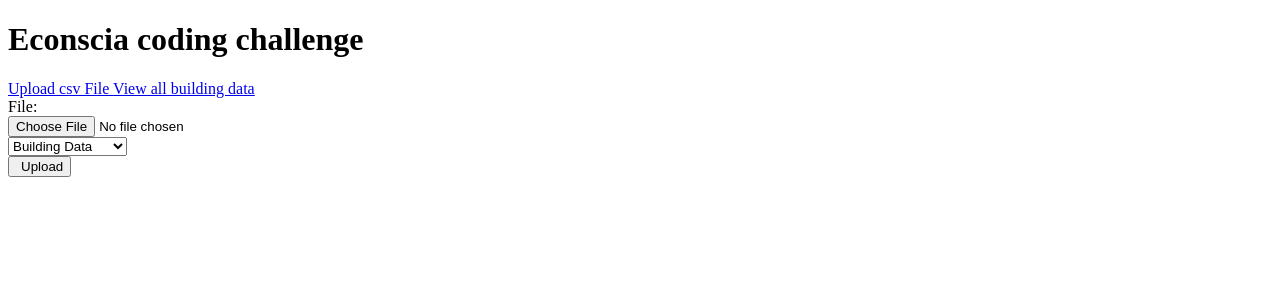
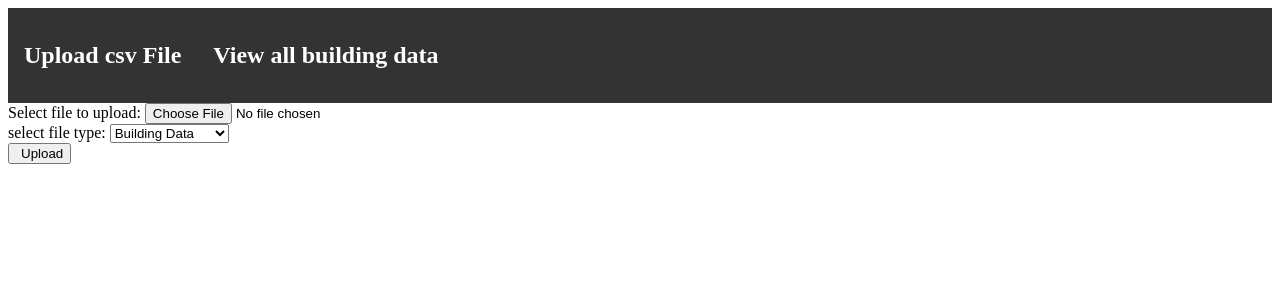
Before and after one commit to JontyMonts/econscia_developer_test, a Django app: page /upload/ in a window 1280 px wide. Shown: the top 300 px of the page. Run offline with Django 3.2, Linux system fonts and the light colour scheme.

Commit message:
move views page to root. format csv upload page. polish nav bar

```diff
--- a/econsciaproject/econsciaproject/urls.py
+++ b/econsciaproject/econsciaproject/urls.py
@@ -7,5 +7,5 @@ from upload_csv import views # do we need this?
 urlpatterns = [
     path('admin/', admin.site.urls),
     path('upload/', include('upload_csv.urls')),
-    path('view/', include('data_view.urls'))
+    path('', include('data_view.urls'))
 ]
--- a/econsciaproject/templates/base.html
+++ b/econsciaproject/templates/base.html
@@ -2,13 +2,41 @@
 <html>
 
     <head>
-        <tite> <h1> Econscia coding challenge </h1> </title>
+        <title> Econscia coding challenge </title>
+<style>
+    ul {
+    list-style-type: none;
+    margin: 0;
+    padding: 0;
+    overflow: hidden;
+    background-color: #333;
+    }
+
+    li {
+    float: left;
+    }
+
+    li a {
+    display: block;
+    color: white;
+    text-align: center;
+    padding: 14px 16px;
+    text-decoration: none;
+    }
+
+    /* Change the link color to #111 (black) on hover */
+    li a:hover {
+    background-color: #111;
+    }
+    </style>
     </head>
 
     <body>
     <div>
-        <td> <a href="/upload"> Upload csv File </a> </td>
-        <td> <a href="/view"> View all building data</a> </td>
+        <ul>
+            <li> <a href="/upload"><h2> Upload csv File </h2></a> </li>
+            <li> <a href="/"> <h2>View all building data</h2></a> </li>
+        </ul>
     </div>
         {% block content %} {% endblock %}
     </body>
--- a/econsciaproject/upload_csv/templates/upload_csv/upload_csv.html
+++ b/econsciaproject/upload_csv/templates/upload_csv/upload_csv.html
@@ -3,11 +3,12 @@
 <form action="{% url "upload_csv" %}" method="POST" enctype="multipart/form-data" class="form-horizontal">
 {% csrf_token %}
 <div class="form-group">
-    <label for="name" class="col-md-3 col-sm-3 col-xs-12 control-label">File: </label>
     <div class="col-md-8">
+    <label>Select file to upload: </label>
         <input type="file" name="csv_file" id="csv_file" required="True" class="form-control">
     </div>
 </div>
+<label> select file type:</label>
 <select id="csv_type" name="csv_type">
   <option value="building">Building Data</option>
   <option value="meter">Meter Data</option>
```
